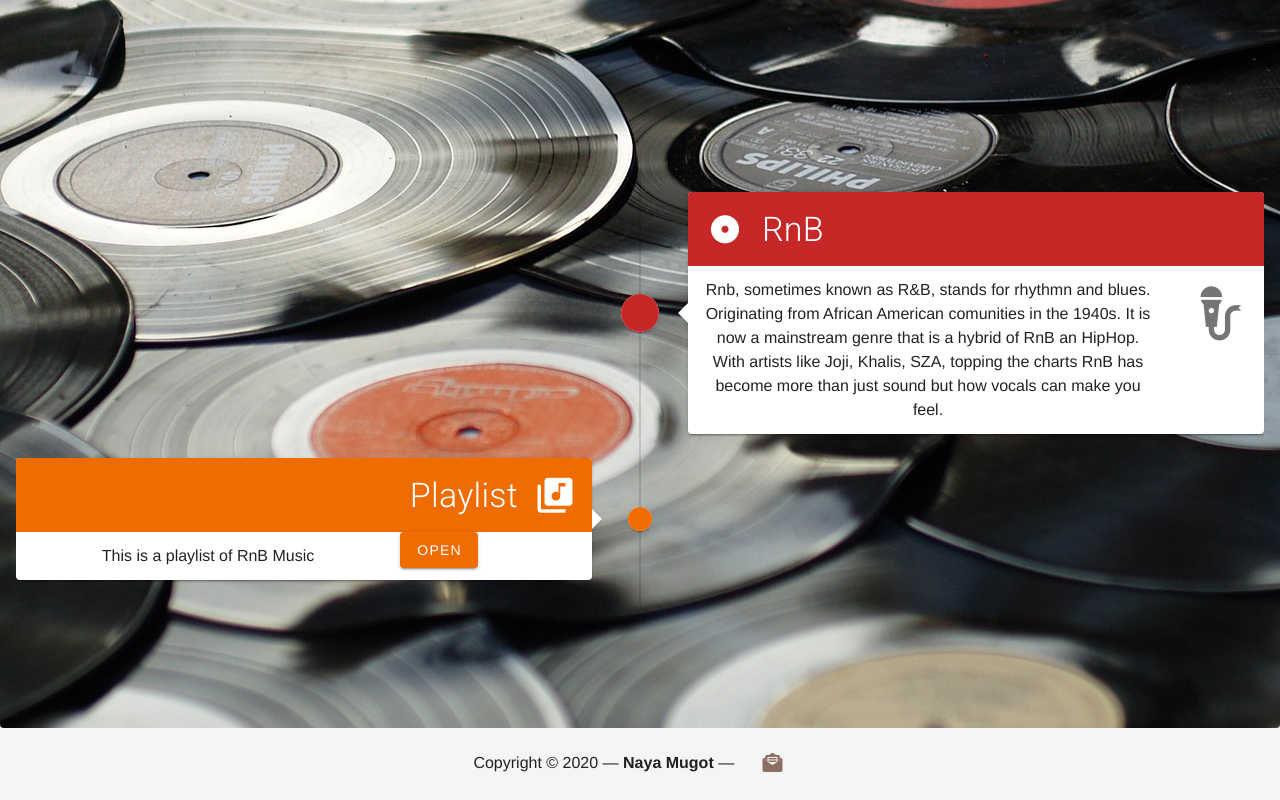
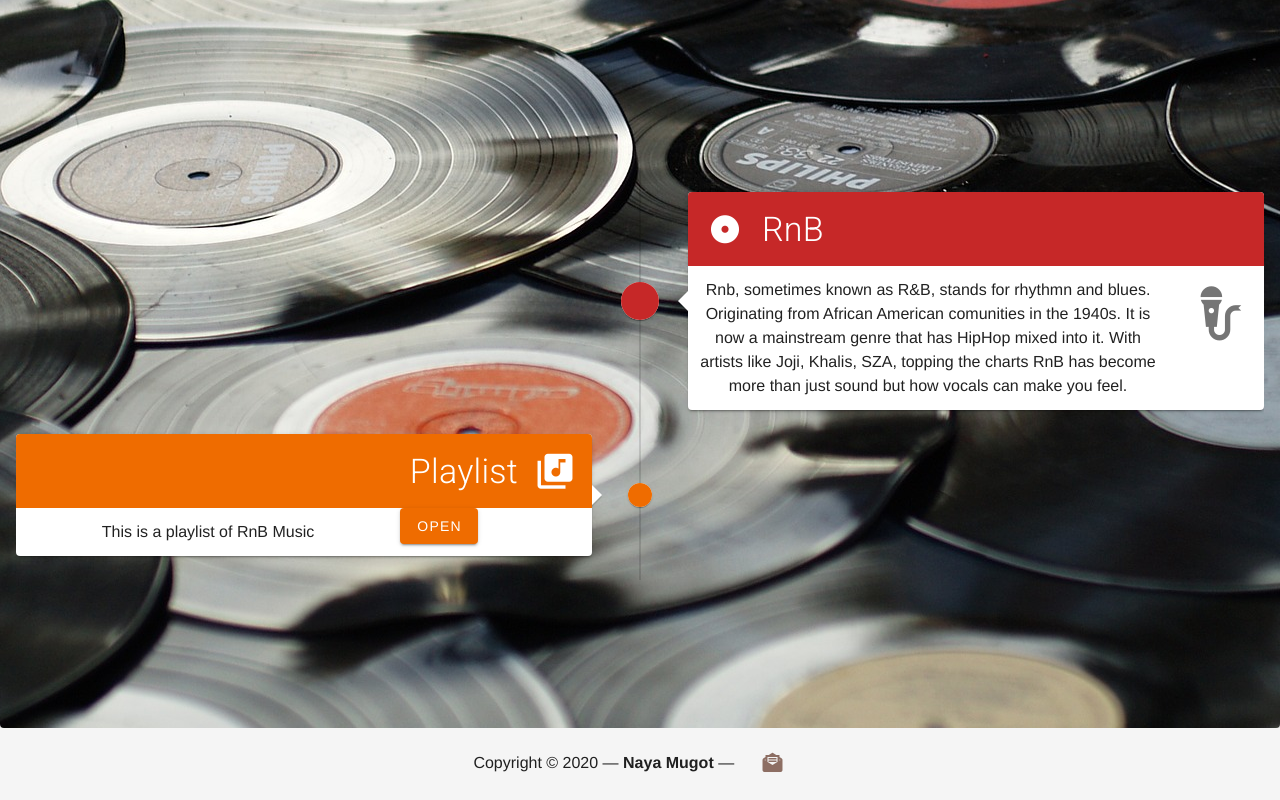
Before and after one commit to vvlue/website-ambience, a Vue app: page /rnb in a window 1280 px wide. Shown: the part 672-1472 px from the top of the page. Built offline with nearby package versions, Linux system fonts and the light colour scheme.

Commit message:
Update RnB.vue

```diff
--- a/src/views/RnB.vue
+++ b/src/views/RnB.vue
@@ -75,7 +75,7 @@
                     <v-row>
                       <v-col cols="12" md="10">
                         Rnb, sometimes known as R&B, stands for rhythmn and blues. Originating from
-                        African American comunities in the 1940s. It is now a mainstream genre that is a hybrid of RnB an HipHop.
+                        African American comunities in the 1940s. It is now a mainstream genre that has HipHop mixed into it.
                         With artists like Joji, Khalis, SZA, topping the charts RnB has become more than just sound but how vocals
                         can make you feel.
                       </v-col>
```
